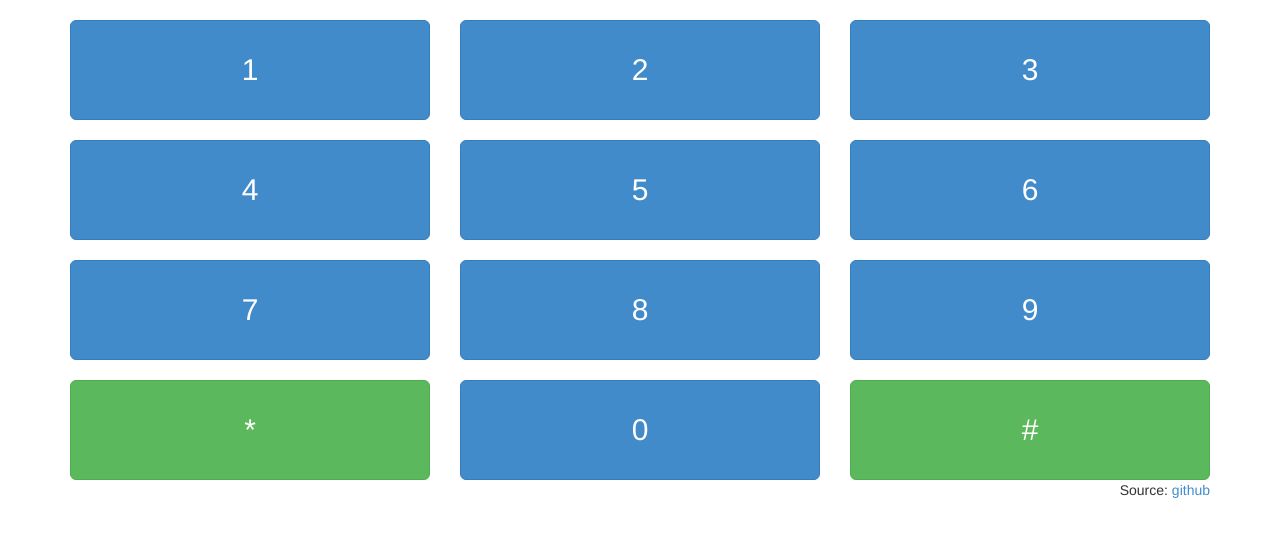
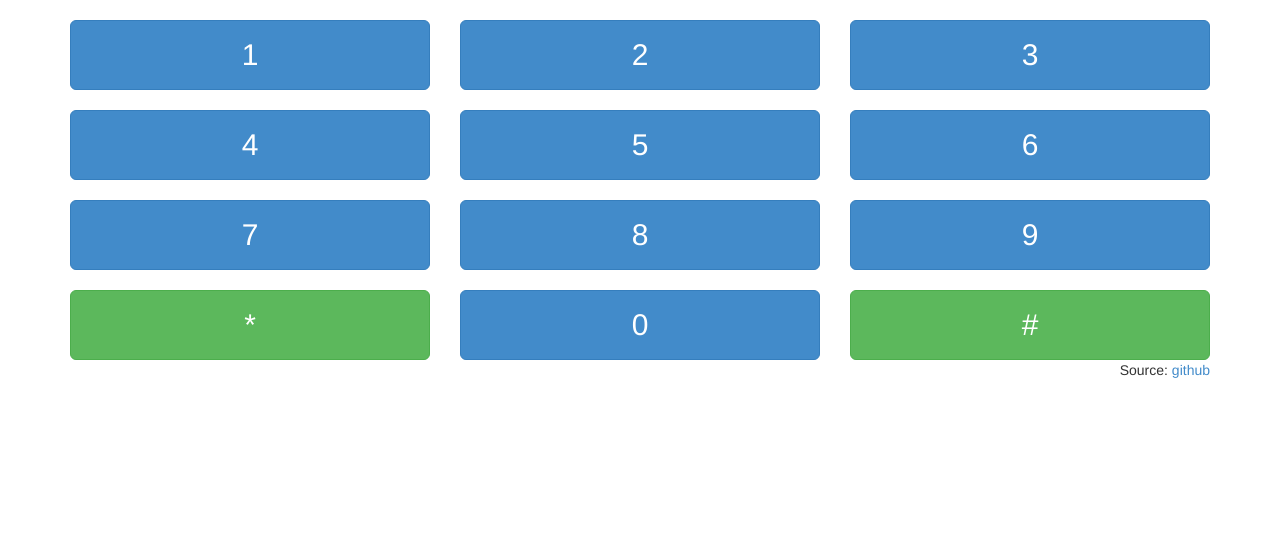
Before and after one commit to digideskio/touchtones, a plain HTML site: page index.html in a window 1280 px wide. Drawn offline with Linux system fonts and the light colour scheme.

Commit message:
button size

```diff
--- a/index.html
+++ b/index.html
@@ -10,7 +10,7 @@
     <style>
       .btn {
         margin-top:20px;
-        min-height:100px;
+        min-height:70px;
         font-size:30px;
       }
     </style>
```
